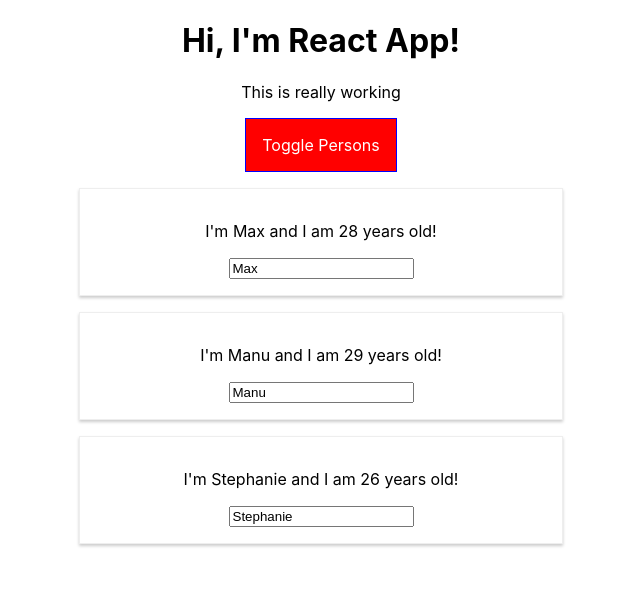
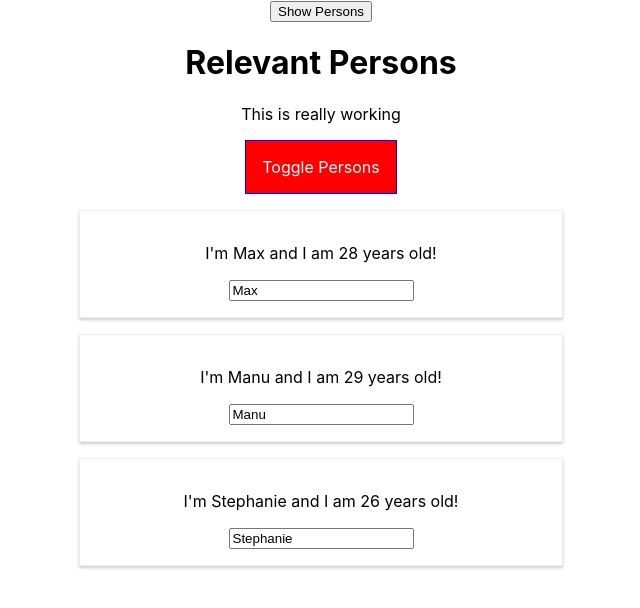
Before and after one commit to saxarkompot/burger, a React app: page / in a window 1280 px wide. Both pictures are taken after a click on the button "Toggle Persons". Shown: the top 608 px of the page, without its empty margins (319-959 px from the left). Built offline with nearby package versions, Linux system fonts and the light colour scheme.

Commit message:
brg-6 Add higher order components

```diff
--- a/src/components/Cockpit/Cockpit.js
+++ b/src/components/Cockpit/Cockpit.js
@@ -1,11 +1,12 @@
 import React from 'react';
 import classes from './Cockpit.module.css';
+import Axl from '../../hoc/Axl';
 
 const cockpit = (props) => {
    const assignedClasses = [];
-   let btnClass = '';
+   let btnClass = classes.Button;
    if (props.showPersons) {
-      btnClass = classes.Red;
+      btnClass = [classes.Button, classes.Red].join(' ');
    }
 
    if (props.persons.length <= 2) {
@@ -15,13 +16,12 @@
       assignedClasses.push(classes.bold);
    };
 
-   return <div className={classes.Cockpit}>
-      <h1>Hi, I'm React App!</h1>
+   return   <Axl> <h1>{props.appTitle}</h1>
       <p className={assignedClasses.join(' ')}>This is really working</p>
       <button
          className={btnClass}
          onClick={props.clicked}>Toggle Persons</button>
-   </div>
+   </Axl>
 };
 
 export default cockpit;
--- a/src/components/Cockpit/Cockpit.module.css
+++ b/src/components/Cockpit/Cockpit.module.css
@@ -6,7 +6,7 @@
    font-weight: bold;
 }
 
-.Cockpit button {
+.Button {
    border: 1px solid blue;
    padding: 16px;
    background-color: green;
@@ -15,16 +15,16 @@
    cursor: pointer;
 }
 
-.Cockpit button:hover {
+.Button:hover {
    background-color: lightgreen;
    color: black;
 }
 
-.Cockpit button.Red {
+.Button.Red {
    background-color: red;
 }
 
-.Cockpit button.Red:hover {
+.Button.Red:hover {
    background-color: salmon;
    color: black;
 }
--- a/src/components/Persons/Person/Person.js
+++ b/src/components/Persons/Person/Person.js
@@ -1,14 +1,32 @@
-import React from 'react';
+import React, { Component } from 'react';
 import classes from './Person.module.css';
+import withClass from "../../../hoc/withClass";
+import Axl from "../../../hoc/Axl";
 
-const person = (props) => {
-   return (
-      <div className={classes.Person}>
-         <p onClick={props.click}>I'm {props.name} and I am {props.age} years old!</p>
-         <p>{props.children}</p>
-         <input type="text" onChange={props.changed} value={props.name} />
-      </div>
-   )
-};
+class Person extends Component {
+   constructor(props) {
+      super(props);
+      console.log('[Person.js] Inside Constructor', props);
+   }
 
-export default person;
+   componentWillMount() {
+      console.log('[Person.js] Inside componentWillMount')
+   }
+
+   componentDidMount() {
+      console.log('[Person.js] Inside componentDidMount')
+   }
+
+   render() {
+      console.log('[Person.js] Inside Render')
+      return (
+         <Axl>
+            <p onClick={this.props.click}>I'm {this.props.name} and I am {this.props.age} years old!</p>
+            <p>{this.props.children}</p>
+            <input type="text" onChange={this.props.changed} value={this.props.name} />
+         </Axl>
+      )
+   };
+}
+
+export default withClass(Person, classes.Person);
--- a/src/components/Persons/Persons.js
+++ b/src/components/Persons/Persons.js
@@ -1,13 +1,52 @@
-import React from 'react';
+import React, { PureComponent } from 'react';
 import Person from './Person/Person';
 
-const persons = (props) => props.persons.map((person, index) => {
-   return <Person
-      key={person.id}
-      name={person.name}
-      age={person.age}
-      click={props.clicked.bind(this, index)}
-      changed={(event) => props.changed(event, person.id)} />
-});
+class Persons extends PureComponent {
+   constructor(props) {
+      super(props);
+      console.log('[Persons.js] Inside Constructor', props);
+   }
 
-export default persons;
+   componentWillMount() {
+      console.log('[Persons.js] Inside componentWillMount')
+   }
+
+   componentDidMount() {
+      console.log('[Persons.js] Inside componentDidMount')
+   }
+
+   componentWillReceiveProps(nextProps) {
+      console.log('[UPDATE Persons.js] Inside componentWillReceiveProps', nextProps);
+   }
+
+   // shouldComponentUpdate(nextProps, nextState) {
+   //    console.log('[UPDATE Persons.js] Inside shouldComponentUpdate', nextProps, nextState);
+   //    return nextProps.persons !== this.props.persons ||
+   //       nextProps.changed !== this.props.changed ||
+   //       nextProps.clicked !== this.props.clicked;
+   //    //return true;
+   // }
+
+   componentWillUpdate(nextProps, nextState) {
+      console.log('[UPDATE Persons.js] Inside componentWillUpdate', nextProps, nextState)
+   }
+
+   componentDidUpdate(prevProps, prevState) {
+      console.log('[UPDATE Presons.js] Inside componentDidUpdate', prevProps, prevState)
+   }
+
+
+   render() {
+      console.log('[Persons.js] Inside Render')
+      return this.props.persons.map((person, index) => {
+         return <Person
+            key={person.id}
+            name={person.name}
+            age={person.age}
+            click={this.props.clicked.bind(this, index)}
+            changed={(event) => this.props.changed(event, person.id)} />
+      });
+   }
+}
+
+export default Persons;
--- a/src/containers/App.js
+++ b/src/containers/App.js
@@ -1,11 +1,16 @@
-import React, { Component } from 'react';
+import React, { PureComponent } from 'react';
 //import Radium, { StyleRoot } from 'radium';
 import classes from './App.module.css';
 import Persons from '../components/Persons/Persons';
 import Cockpit from '../components/Cockpit/Cockpit';
+import Axl from "../hoc/Axl";
+import withClass from "../hoc/withClass";
 
-class App extends Component {
-   state = {
+class App extends PureComponent {
+   constructor(props) {
+      super(props);
+      console.log('[App.js] Inside Constructor', props);
+      this.state = {
          persons: [
             { id: "de3f", name: "Max", age: 28 },
             { id: "fed4", name: "Manu", age: 29 },
@@ -13,6 +18,30 @@
          ],
          showPersons: false
       }
+   }
+
+   componentWillMount() {
+      console.log('[App.js] Inside componentWillMount')
+   }
+
+   componentDidMount() {
+      console.log('[App.js] Inside componentDidMount')
+   }
+
+   // shouldComponentUpdate(nextProps, nextState) {
+   //    console.log('[UPDATE App.js] Inside shouldComponentUpdate', nextProps, nextState);
+   //    return nextState.persons !== this.state.persons ||
+   //       nextState.showPersons !== this.state.showPersons;
+   // }
+
+   componentWillUpdate(nextProps, nextState) {
+      console.log('[UPDATE App.js] Inside componentWillUpdate', nextProps, nextState)
+   }
+
+   componentDidUpdate(prevProps, prevState) {
+      console.log('[UPDATE App.js] Inside componentDidUpdate', prevProps, prevState)
+   }
+
 
    deletePersonHandler = (personIndex) => {
       const persons = [...this.state.persons];
@@ -48,6 +77,8 @@
 
    render() {
 
+      console.log("[App.js] Inside Render");
+
       let persons = null;
 
       if (this.state.showPersons) {
@@ -58,7 +89,8 @@
       }
 
       return (
-         <div className={classes.App}>
+         <Axl classes={classes.App}>
+            <button onClick={() => { this.setState({ showPersons: true }) }}>Show Persons</button>
             <Cockpit
                appTitle={this.props.title}
                persons={this.state.persons}
@@ -66,9 +98,9 @@
                clicked={this.togglePersonsHandler}
             />
             {persons}
-         </div>
+         </Axl>
       );
    }
 }
 
-export default App;
+export default withClass(App, classes.App);
--- /dev/null
+++ b/src/hoc/Axl.js
@@ -0,0 +1,3 @@
+const axl = (props) => props.children;
+
+export default axl;
--- /dev/null
+++ b/src/hoc/withClass.js
@@ -0,0 +1,23 @@
+import React, { Component } from 'react';
+
+// const withClass = (WrappedComponent, className) => {
+//    return (props) => (
+//       <div className={className}>
+//          <WrappedComponent {...props} />
+//       </div>
+//    )
+// };
+
+const withClass = (WrappedComponent, className) => {
+   return class extends Component {
+      render() {
+         return (
+            <div className={className}>
+               <WrappedComponent {...this.props} />
+            </div>
+         )
+      }
+   }
+};
+
+export default withClass;
--- a/src/index.js
+++ b/src/index.js
@@ -5,9 +5,9 @@
 import * as serviceWorker from './serviceWorker';
 
 ReactDOM.render(
-   <React.StrictMode>
-      <App title="Relevant Persons"/>
-   </React.StrictMode>,
+   //<React.StrictMode>
+      <App title="Relevant Persons"/>,
+   //</React.StrictMode>,
    document.getElementById('root')
 );
 
```
Lines whose indentation alone changed are shown as unchanged.
